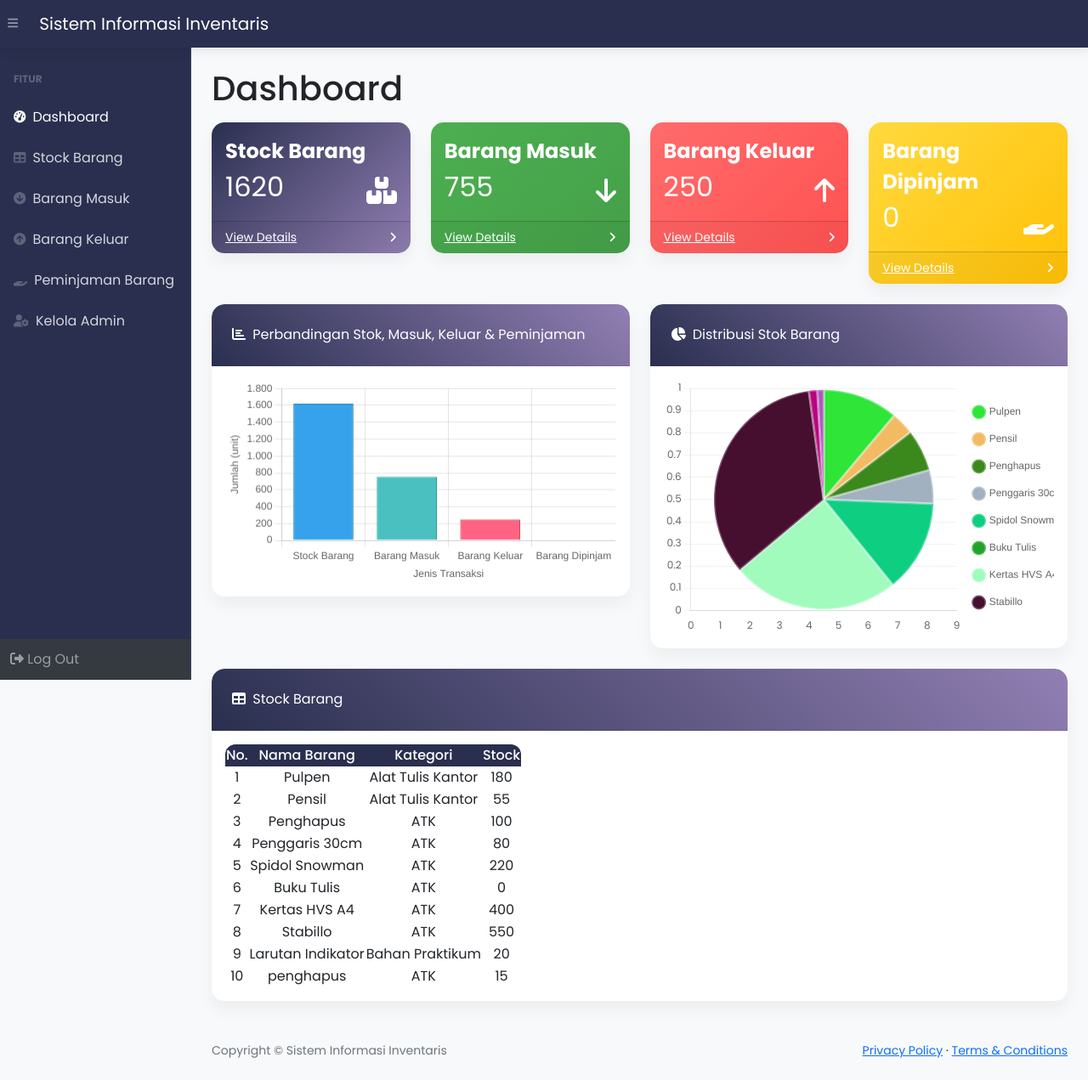
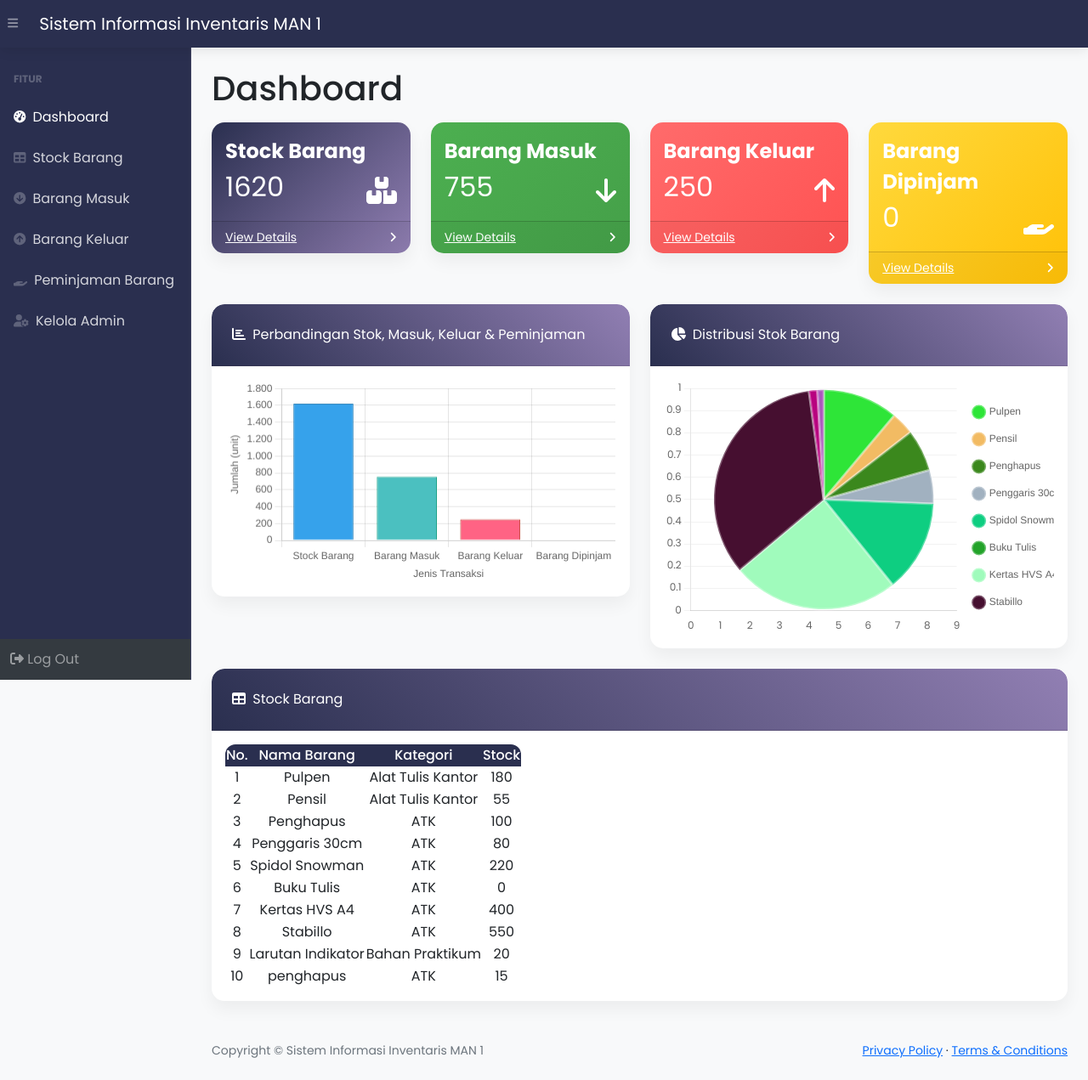
Before and after one commit to adityavirliano/tugas-akhir-siinventaris, a PHP site: page / in a window 1280 px wide. Shown: the whole page at 85% size. Run offline with PHP 8.4, Linux system fonts and the light colour scheme; a user stored in the database is signed in; data comes from the database, SQL or seed files in the repository; some libraries are stand-ins or nearby versions.

Commit message:
Update index.php

```diff
--- a/SistemInformasiInventaris/index.php
+++ b/SistemInformasiInventaris/index.php
@@ -49,7 +49,7 @@ $colorss = ['#36a2eb', '#4bc0c0', '#ff6384', '#ffcd56'];
     <meta name="viewport" content="width=device-width, initial-scale=1, shrink-to-fit=no" />
     <meta name="description" content="" />
     <meta name="author" content="" />
-    <title>Dashboard - Sistem Informasi Inventaris</title>
+    <title>Dashboard - Sistem Informasi Inventaris MAN 1</title>
     <link href="https://cdn.jsdelivr.net/npm/simple-datatables@7.1.2/dist/style.min.css" rel="stylesheet" />
     <link href="https://fonts.googleapis.com/css2?family=Poppins:wght@300;400;500;600;700&display=swap" rel="stylesheet">
     <link href="https://fonts.googleapis.com/icon?family=Material+Icons+Round" rel="stylesheet">
@@ -187,7 +187,7 @@ $colorss = ['#36a2eb', '#4bc0c0', '#ff6384', '#ffcd56'];
         <!-- Sidebar Toggle-->
         <button class="btn btn-link btn-sm order-1 order-lg-0 me-4 me-lg-0" id="sidebarToggle" href="#!"><i class="fas fa-bars"></i></button>
         <!-- Navbar Brand-->
-        <a class="navbar-brand ps-3" href="index.php">Sistem Informasi Inventaris</a>
+        <a class="navbar-brand ps-3" href="index.php">Sistem Informasi Inventaris MAN 1</a>
     </nav>
     <div id="layoutSidenav">
         <div id="layoutSidenav_nav">
@@ -397,7 +397,7 @@ $colorss = ['#36a2eb', '#4bc0c0', '#ff6384', '#ffcd56'];
             <footer class="py-4 bg-light mt-auto">
                 <div class="container-fluid px-4">
                     <div class="d-flex align-items-center justify-content-between small">
-                        <div class="text-muted">Copyright &copy; Sistem Informasi Inventaris</div>
+                        <div class="text-muted">Copyright &copy; Sistem Informasi Inventaris MAN 1</div>
                         <div>
                             <a href="#">Privacy Policy</a>
                             &middot;
```
